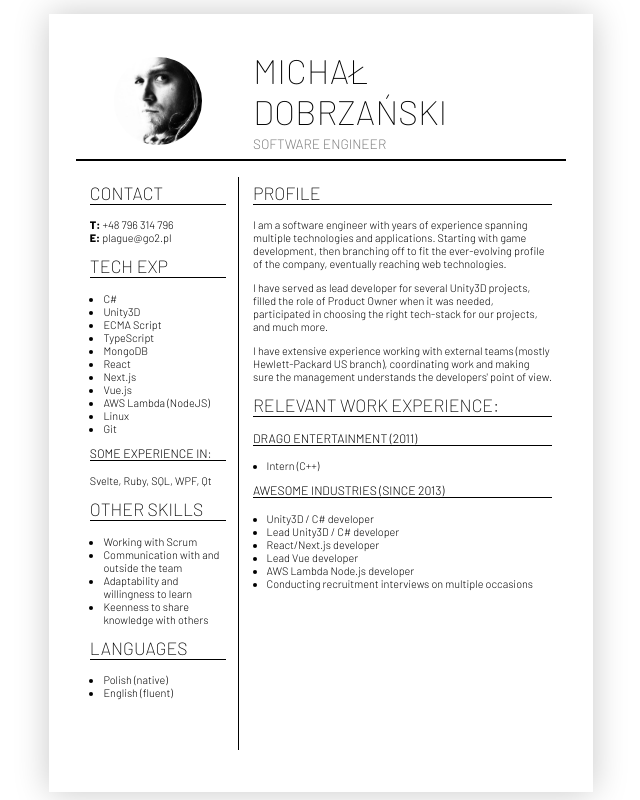
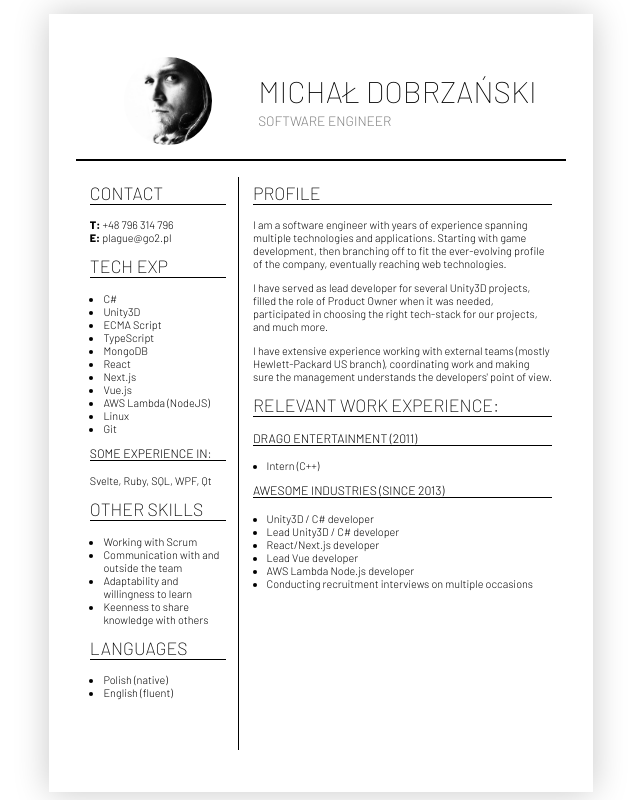
Before and after one commit to gnatogryz/resume, a React (Create React App) app: page / in a window 1280 px wide. Shown: the whole page, without its empty margins (319-959 px from the left). Built offline with nearby package versions, Linux system fonts and the light colour scheme.

Commit message:
:pencil: adjusted header font size

```diff
--- a/src/components/Header.scss
+++ b/src/components/Header.scss
@@ -9,7 +9,7 @@
 
 	h1 {
 		font-weight: 100;
-		font-size: 2.5rem;
+		font-size: 2.2rem;
 		margin: 0rem 0 0.2rem 0;
 	}
 
```
